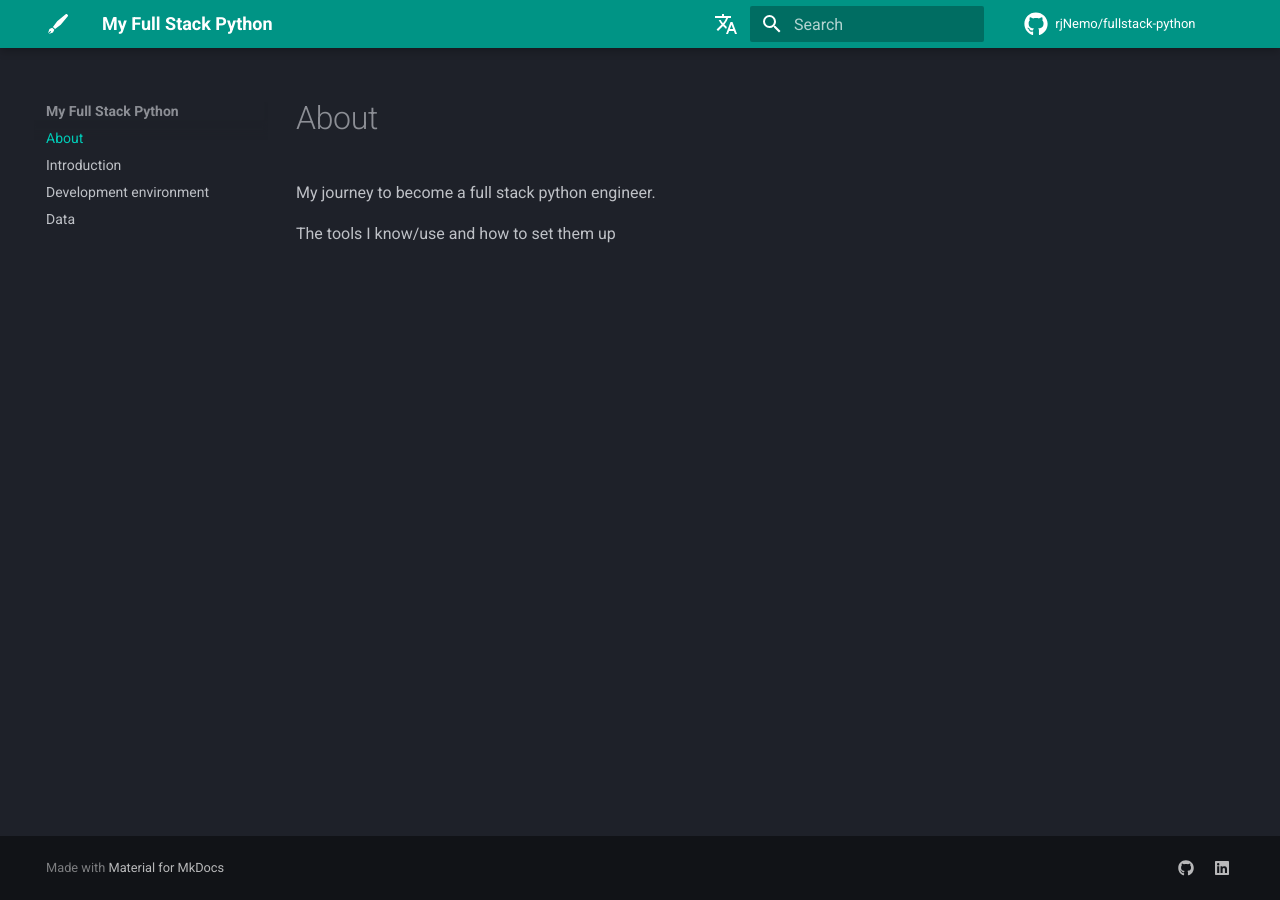
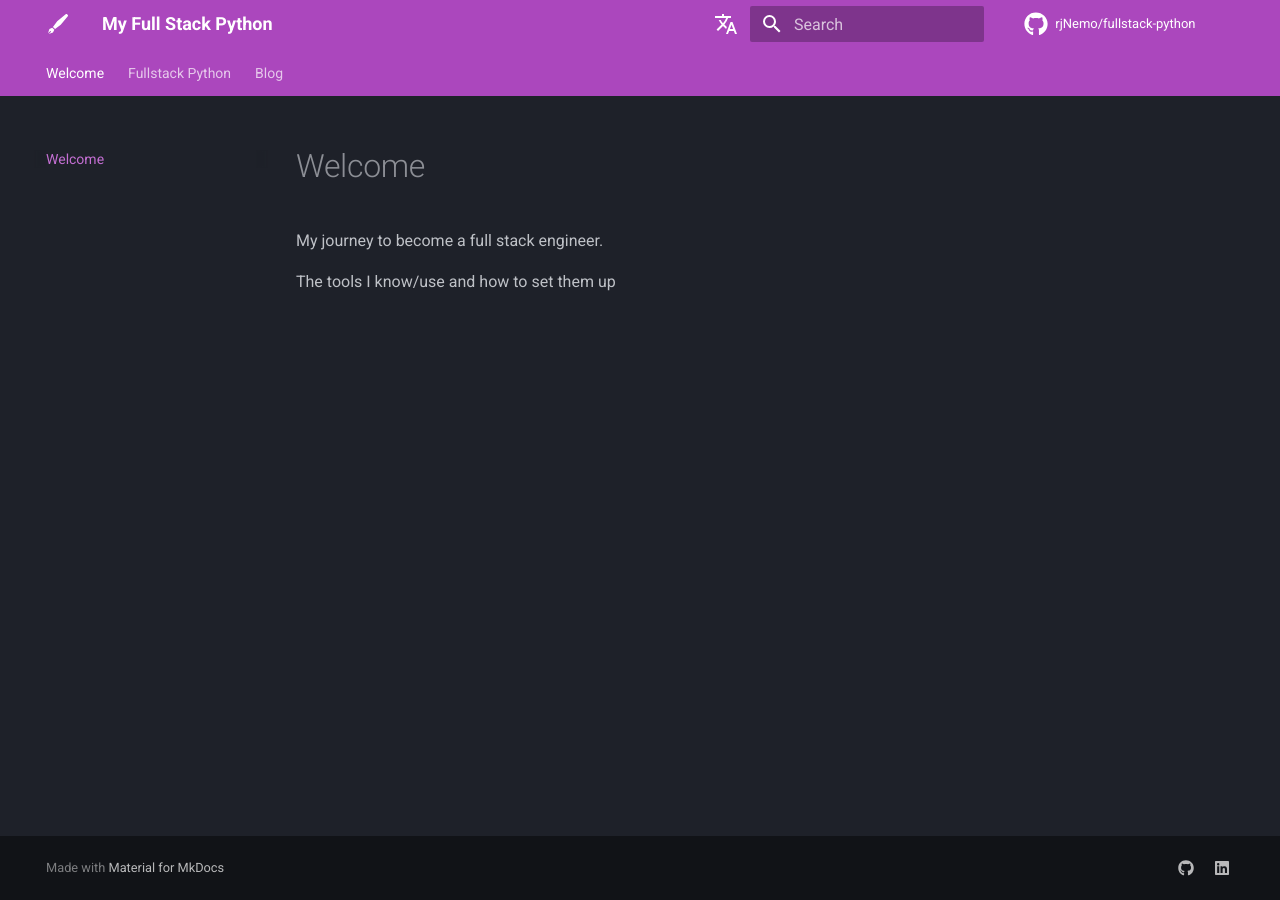
Before and after one commit to rjNemo/fullstack-python, an MkDocs documentation site: the page built from docs/index.md, in a window 1280 px wide. Built offline with MkDocs 1.6.1 and Material for MkDocs 9.7.7, drawn with Linux system fonts in a browser that asks for light colours; comment, search, counter and statistics services are not loaded.

Commit message:
add blog

```diff
--- a/docs/index.md
+++ b/docs/index.md
@@ -1,5 +1,5 @@
-# About
+# Welcome
 
-My journey to become a full stack python engineer.
+My journey to become a full stack engineer.
 
 The tools I know/use and how to set them up
--- a/mkdocs.yml
+++ b/mkdocs.yml
@@ -5,8 +5,8 @@ theme:
   name: material
   palette:
     scheme: slate
-    primary: teal
-    accent: lime
+    primary: purple
+    accent: yellow
   font:
     text: Roboto
   language: en
@@ -15,7 +15,7 @@ theme:
     repo: fontawesome/brands/github
   features:
     - navigation.instant
-#    - navigation.tabs
+    - navigation.tabs
     - header.autohide
     - navigation.top
 extra:
@@ -33,8 +33,17 @@ extra:
       link: https://github.com/rjnemo
     - icon: fontawesome/brands/linkedin
       link: https://www.linkedin.com/in/ruidy-nemausat-522b4069/
+markdown_extensions:
+  - pymdownx.highlight:
+      linenums: true
+  - pymdownx.superfences
 nav:
   - index.md
-  - introduction.md
-  - development-environment.md
-  - data.md
+  - Fullstack Python:
+    - introduction.md
+    - development-environment.md
+    - data.md
+  - Blog:
+    - blog/decorator.md
+    - blog/circular_imports.md
+    - blog/https_server_in_dev.md
```
Also changed, not shown: docs/blog/circular_imports.md (added, +35 -0 lines), docs/blog/decorator.md (added, +28 -0 lines), docs/blog/https_server_in_dev.md (added, +33 -0 lines).
